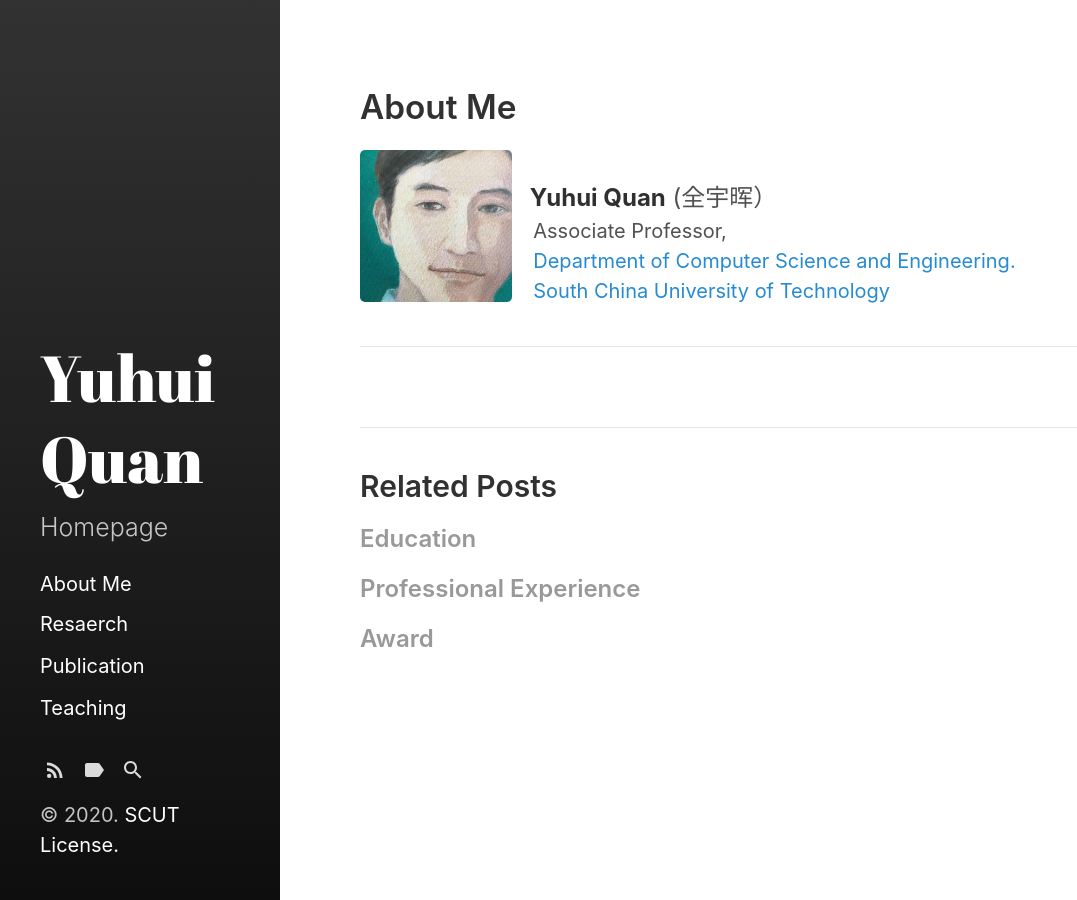
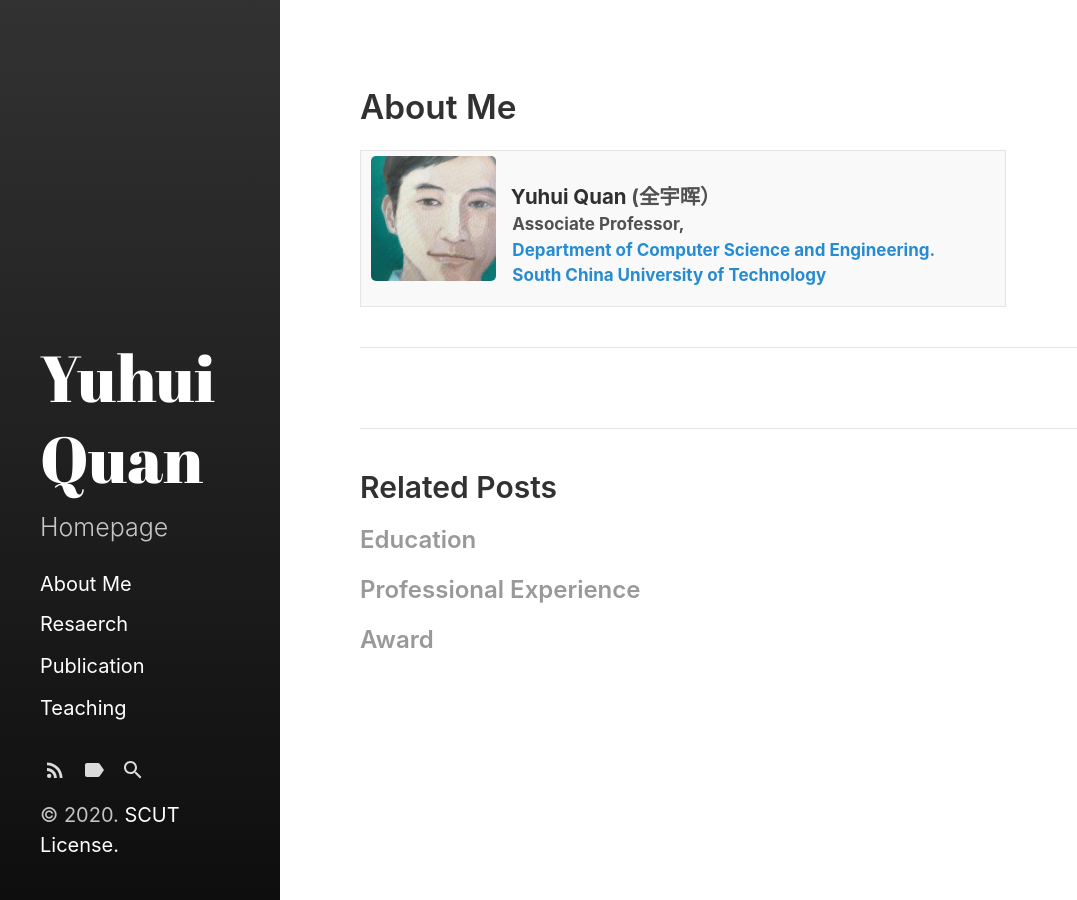
Before and after one commit to Dofboom/Dofboom.github.io, a Jekyll site: the page built from _posts/2020-5-30-resume.md, in a window 1280 px wide. Shown: the whole page, without its empty margins (0-1077 px from the left). Built offline with Jekyll 4.4.1, drawn with Linux system fonts in a browser that asks for light colours.

Commit message:
Update 2020-5-30-resume.md

```diff
--- a/_posts/2020-5-30-resume.md
+++ b/_posts/2020-5-30-resume.md
@@ -3,6 +3,7 @@ layout: post
 title: <small>About Me</small>
 excerpt_separator:  <!--more-->
 ---
+<table style="width: 85%;">
 <tbody>
 <tr>
 <th><div style="flexbox"><img src="https://github.com/Dofboom/Dofboom.github.io/raw/master/images/2.jpg" alt="" align="left" style="width:20%;height:auto" /></div><br />
@@ -12,3 +13,4 @@ excerpt_separator:  <!--more-->
 </span></th>
 </tr>
 </tbody>
+</table>
```
